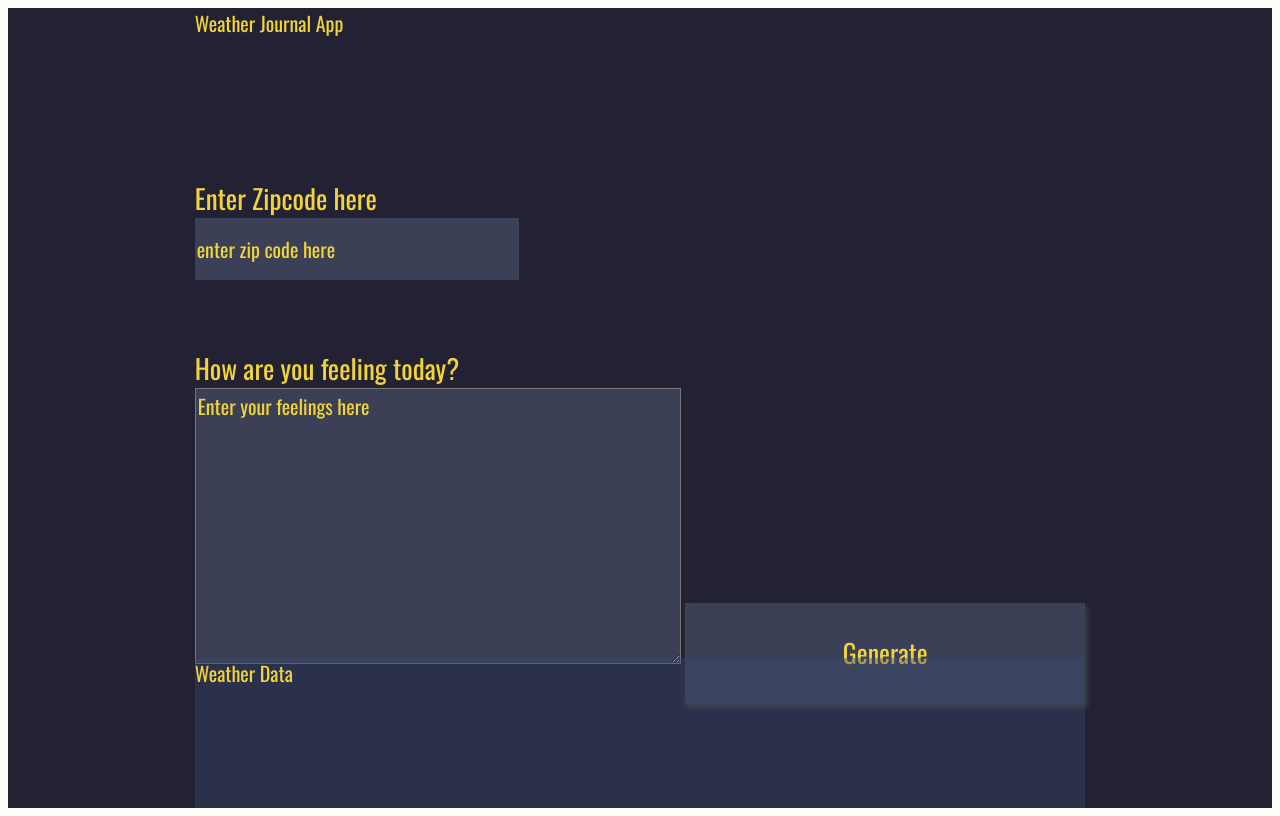
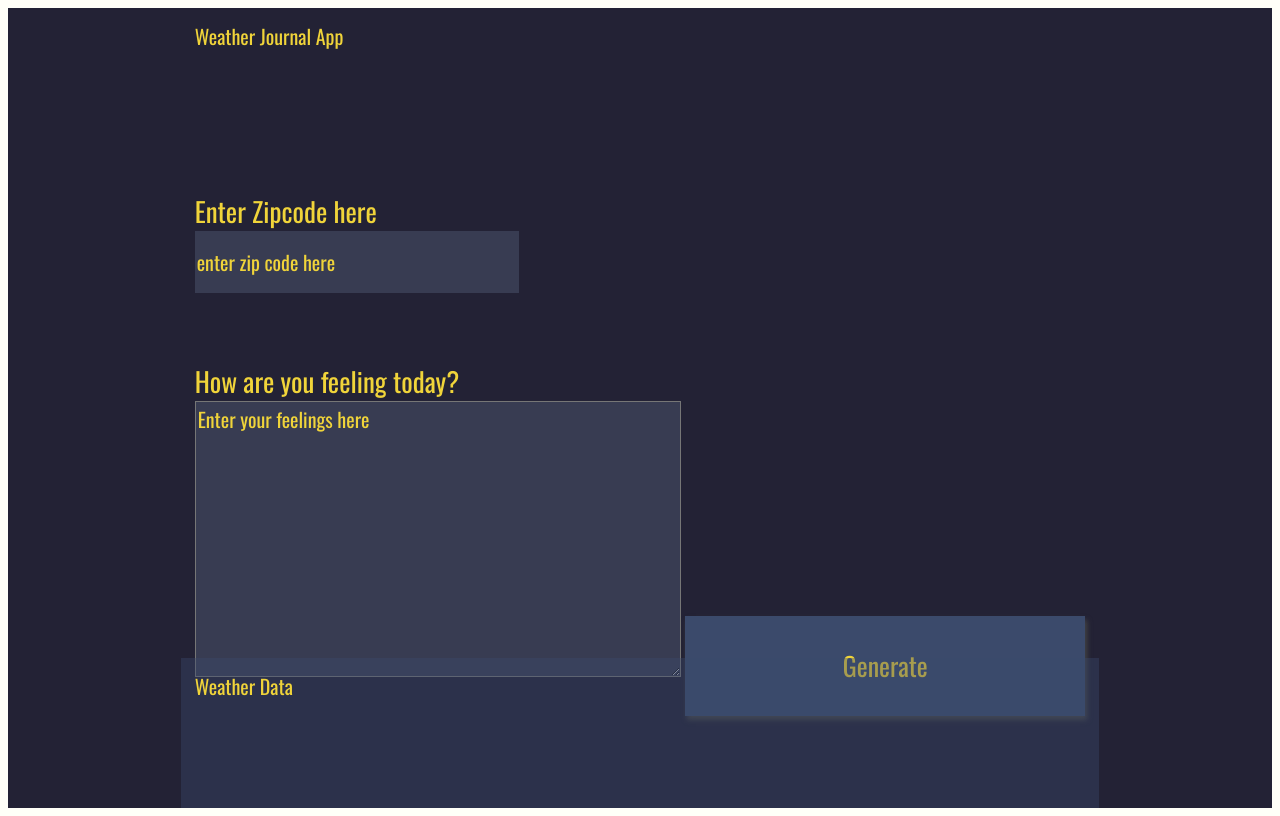
Before and after one commit to ahmedhosnypro/FWD-FEnd-Weather-Journal-App, a website: page website/index.html in a window 1280 px wide. Drawn offline with nearby package versions, Linux system fonts and the light colour scheme; a web font is replaced by a local one.

Commit message:
Styling
Styling

```diff
--- a/website/app.js
+++ b/website/app.js
@@ -1,10 +1,10 @@
 // Personal API Key for OpenWeatherMap API
 let baseURL = 'https://api.openweathermap.org/data/2.5/weather?zip='
-let apiKey = '&appid=8553a2bea1cdd4c0a872125b795bd7de';
+let apiKey = '&appid=8553a2bea1cdd4c0a872125b795bd7de&mode=json&units=metric';
 
 // Create a new date instance dynamically with JS
 let date = new Date();
-let newDate = date.getMonth() + '.' + date.getDate() + '.' + date.getFullYear()
+let newDate = date.getFullYear() + '-' + (date.getMonth() + 1) + '-' + date.getDate();
 
 // Event listener to add function to existing HTML DOM element
 document.getElementById('generate').addEventListener('click', performAction);
@@ -12,17 +12,19 @@ document.getElementById('generate').addEventListener('click', performAction);
 /* Function called by event listener */
 async function performAction() {
     const zipCode = document.getElementById('zip').value;
-    if (document.getElementById('zip').value.length === 0){
+    if (document.getElementById('zip').value.length === 0) {
         alert("You must enter a zip code");
-    }else {
+    } else {
         const feelings = document.getElementById('feelings').value;
         getWeather(baseURL, zipCode, apiKey)
             .then(await function (data) {
                 // Add data
                 console.log('posting data', data);
-                postWeather('/addWeather', {temp: data.main.temp, date: newDate, userResponse: feelings, cityName: data.name});
+                postWeather('/addWeather', {
+                    temp: data.main.temp, date: newDate, userResponse: feelings, cityName: data.name
+                });
             })
-            .then(function (){
+            .then(function () {
                 updateUI();
             });
     }
@@ -43,12 +45,9 @@ const getWeather = async (baseURL, zipCode, key) => {
 /* Function to POST data */
 const postWeather = async (url = '', data = {}) => {
     const response = await fetch(url, {
-        method: 'POST',
-        credentials: 'same-origin',
-        headers: {
+        method: 'POST', credentials: 'same-origin', headers: {
             'Content-Type': 'application/json',
-        },
-        body: JSON.stringify(data), // body data type must match "Content-Type" header
+        }, body: JSON.stringify(data), // body data type must match "Content-Type" header
     });
 
     try {
@@ -65,10 +64,10 @@ const updateUI = async () => {
     try {
         const allData = await request.json();
         console.log('getting', allData);
-        document.getElementById('city').innerHTML = allData.cityName;
-        document.getElementById('date').innerHTML = allData.date;
-        document.getElementById('temp').innerHTML = allData.temp;
-        document.getElementById('content').innerHTML = allData.userResponse;
+        document.getElementById('city').innerHTML = 'City: ' + allData.cityName;
+        document.getElementById('date').innerHTML = 'Date: ' + allData.date;
+        document.getElementById('temp').innerHTML = 'temperature: ' + allData.temp + '°C';
+        document.getElementById('content').innerHTML = 'Response: ' + allData.userResponse;
 
     } catch (error) {
         console.log("error", error);
--- a/website/style.css
+++ b/website/style.css
@@ -1,13 +1,13 @@
-body{
+body {
     background: #fffff8;
     font-family: -apple-system, BlinkMacSystemFont, sans-serif;
 }
 
-#app{
+#app {
     display: grid;
     grid-auto-rows: minmax(150px, auto);
     /* grid-template-columns:  */
-    height:100vh;
+    height: 100vh;
     background: #232235;
     color: #f0d43a;
     justify-content: center;
@@ -16,51 +16,82 @@ body{
     font-family: 'Oswald', sans-serif;
 }
 
-.holder{
+.holder {
+    padding: 10pt;
+}
+
+.entry {
+    padding: 10pt;
+    background: rgba(59, 74, 107, .4);
+}
+
+#entryHolder {
+    padding-bottom: 4px;
+}
+
+#date {
+    padding-bottom: 4px;
+}
+
+#temp {
+    padding-bottom: 4px;
+}
+
+#content {
+    padding-bottom: 4px;
+}
+
+#city {
+    padding-bottom: 4px;
+}
+
+.headline {
 
 }
 
-.entry{
-    background: rgba(59, 74, 107, .4);
+.title {
+    padding-bottom: 4px;
 }
 
 /*  Basic Styling To Override Default For Basic HTML Elements */
-label{
-    display:block;
+label {
+    display: block;
     font-size: 27px;
 }
 
-input{
-    display:block;
+input {
+    display: block;
     height: 60px;
     width: 320px;
-    background: #3b4057;
+    background: #383c52;
     color: #f0d43a;
     font-size: 20px;
     font-family: 'Oswald', sans-serif;
     border: none;
 }
 
-button{
+button {
     width: 400px;
     height: 100px;
-    background: #3b4057;
+    background: #3b4a6b;
     color: #f0d43a;
     font-size: 26px;
     font-family: 'Oswald', sans-serif;
     border: none;
     box-shadow: 2px 4px 5px #444;
 }
-h1{
+
+h1 {
     font-size: 36px;
 }
 
-textarea{
-    background:#3b4057;
+textarea {
+    background: #383c52;
     color: #f0d43a;
     font-size: 20px;
     font-family: 'Oswald', sans-serif;
 }
+
 /* Reset style for HTML element on active to have no border*/
 input:focus,
 select:focus,
@@ -68,6 +99,7 @@ textarea:focus,
 button:focus {
     outline: none;
 }
+
 /* Style for Placeholder Text*/
 ::placeholder { /* Firefox, Chrome, Opera */
     color: #f0d43a;
```
